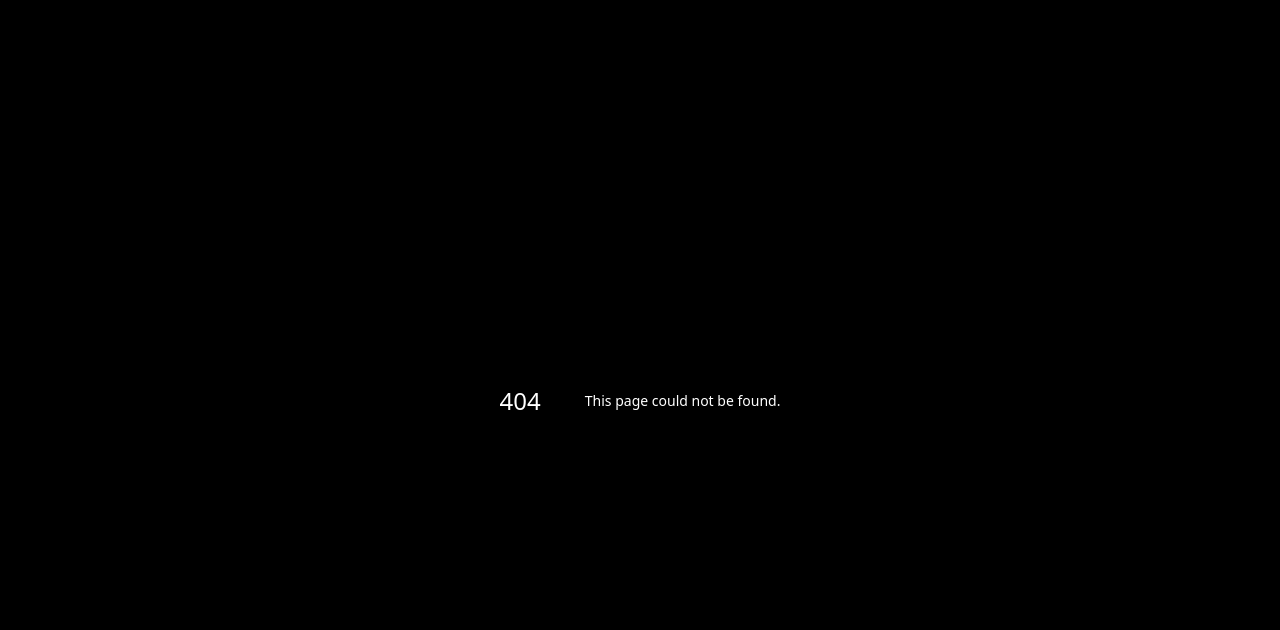
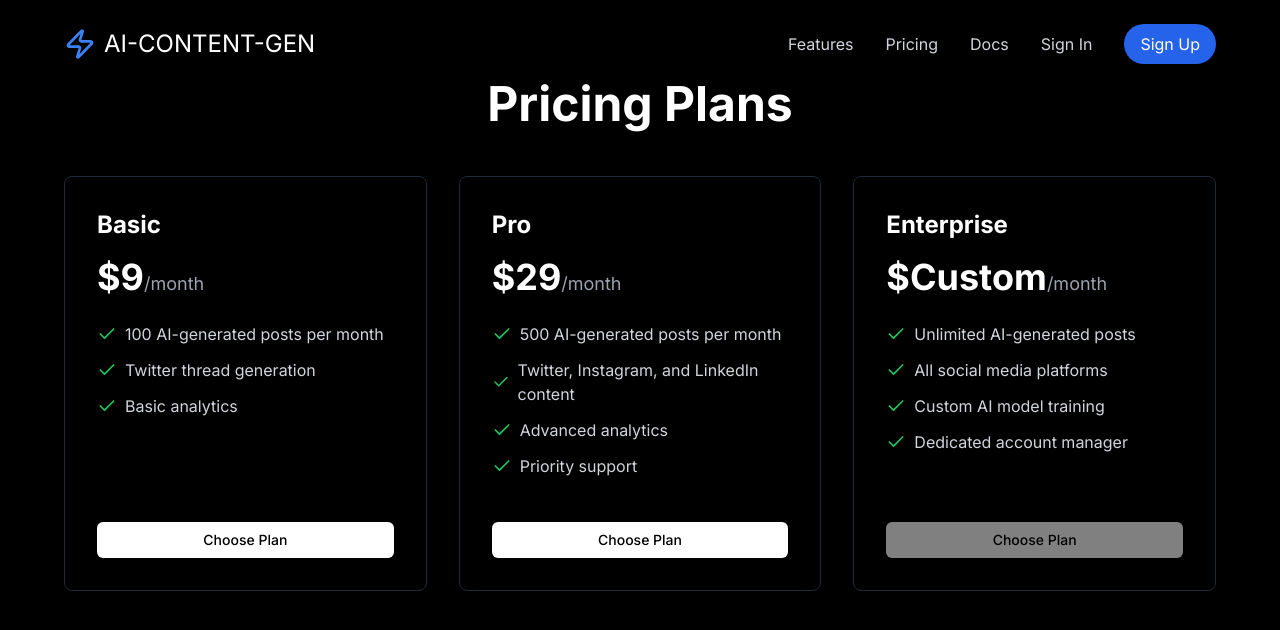
Before and after one commit to sourav0299/ai-content-gen, a Next.js app: page /pricing in a window 1280 px wide. Before the commit this address had no page. Shown: the top 630 px of the page. Built offline with nearby package versions, Linux system fonts and the light colour scheme; no server answers.

Commit message:
Feature: pricing page

```diff
--- /dev/null
+++ b/app/pricing/page.tsx
@@ -0,0 +1,125 @@
+"use client"
+
+import { Button } from "@/components/ui/button";
+import { CheckIcon } from "lucide-react";
+import  Navbar  from "../components/Navbar";
+import { useUser } from "@clerk/nextjs";
+import { useState } from "react";
+import { loadStripe } from "@stripe/stripe-js";
+
+const pricingPlans = [
+  {
+    name: "Basic",
+    price: "9",
+    priceId: "price_1PyFKGBibz3ZDixDAaJ3HO74",
+    features: [
+      "100 AI-generated posts per month",
+      "Twitter thread generation",
+      "Basic analytics",
+    ],
+  },
+  {
+    name: "Pro",
+    price: "29",
+    priceId: "price_1PyFN0Bibz3ZDixDqm9eYL8W",
+    features: [
+      "500 AI-generated posts per month",
+      "Twitter, Instagram, and LinkedIn content",
+      "Advanced analytics",
+      "Priority support",
+    ],
+  },
+  {
+    name: "Enterprise",
+    price: "Custom",
+    priceId: null,
+    features: [
+      "Unlimited AI-generated posts",
+      "All social media platforms",
+      "Custom AI model training",
+      "Dedicated account manager",
+    ],
+  },
+];
+
+export default function PricingPage() {
+    const { isSignedIn, user } = useUser();
+    const [isLoading, setIsLoading] = useState(false);
+
+    const handleSubscribe = async (priceId: string) => {
+        if (!isSignedIn) {
+            return;
+        }
+        setIsLoading(true);
+        try {
+            const response = await fetch("/api/create-checkout-session", {
+                method: "POST",
+                headers: {
+                    "Content-Type": "application/json",
+                },
+                body: JSON.stringify({ priceId, userId: user?.id }),
+            });
+            if (!response.ok) {
+                const errorData = await response.json();
+                throw new Error(errorData.error);
+            }
+            const { sessionId } = await response.json();
+            const stripe = await loadStripe(process.env.NEXT_PUBLIC_STRIPE_PUBLISHABLE_KEY);
+            if (!stripe) {
+                throw new Error("Failed to load Stripe");
+            }
+            await stripe.redirectToCheckout({ sessionId });
+        } catch (error) {
+            console.log("Error subscribing to plan: ", error);
+        } finally {
+            setIsLoading(false);
+        }
+    };
+
+    return (
+        <div className="min-h-screen bg-black text-gray-100">
+      <Navbar />
+      <main className="container mx-auto px-8 py-20">
+        <h1 className="text-5xl font-bold mb-12 text-center text-white">
+          Pricing Plans
+        </h1>
+        <div className="grid grid-cols-1 md:grid-cols-3 gap-8 max-w-6xl mx-auto">
+          {pricingPlans.map((plan, index) => (
+            <div
+              key={index}
+              className="p-8 rounded-lg border border-gray-800 flex flex-col"
+            >
+              <h2 className="text-2xl font-bold mb-4 text-white">
+                {plan.name}
+              </h2>
+              <p className="text-4xl font-bold mb-6 text-white">
+                ${plan.price}
+                <span className="text-lg font-normal text-gray-400">
+                  /month
+                </span>
+              </p>
+              <ul className="mb-8 flex-grow">
+                {plan.features.map((feature, featureIndex) => (
+                  <li
+                    key={featureIndex}
+                    className="flex items-center mb-3 text-gray-300"
+                  >
+                    <CheckIcon className="w-5 h-5 mr-2 text-green-500" />
+                    {feature}
+                  </li>
+                ))}
+              </ul>
+              <Button
+                onClick={() => plan.priceId && handleSubscribe(plan.priceId)}
+                disabled={isLoading || !plan.priceId}
+                className="w-full bg-white text-black hover:bg-gray-200"
+              >
+                {isLoading ? "Processing..." : "Choose Plan"}
+              </Button>
+            </div>
+          ))}
+        </div>
+      </main>
+    </div>
+    )
+}
--- a/package.json
+++ b/package.json
@@ -43,6 +43,7 @@
     "@radix-ui/react-toggle": "^1.1.0",
     "@radix-ui/react-toggle-group": "^1.1.0",
     "@radix-ui/react-tooltip": "^1.1.3",
+    "@stripe/stripe-js": "^4.8.0",
     "class-variance-authority": "^0.7.0",
     "clsx": "^2.1.1",
     "cmdk": "^1.0.0",
```
Also changed, not shown: 1 other file (tests, documents, lock files or other folders).
